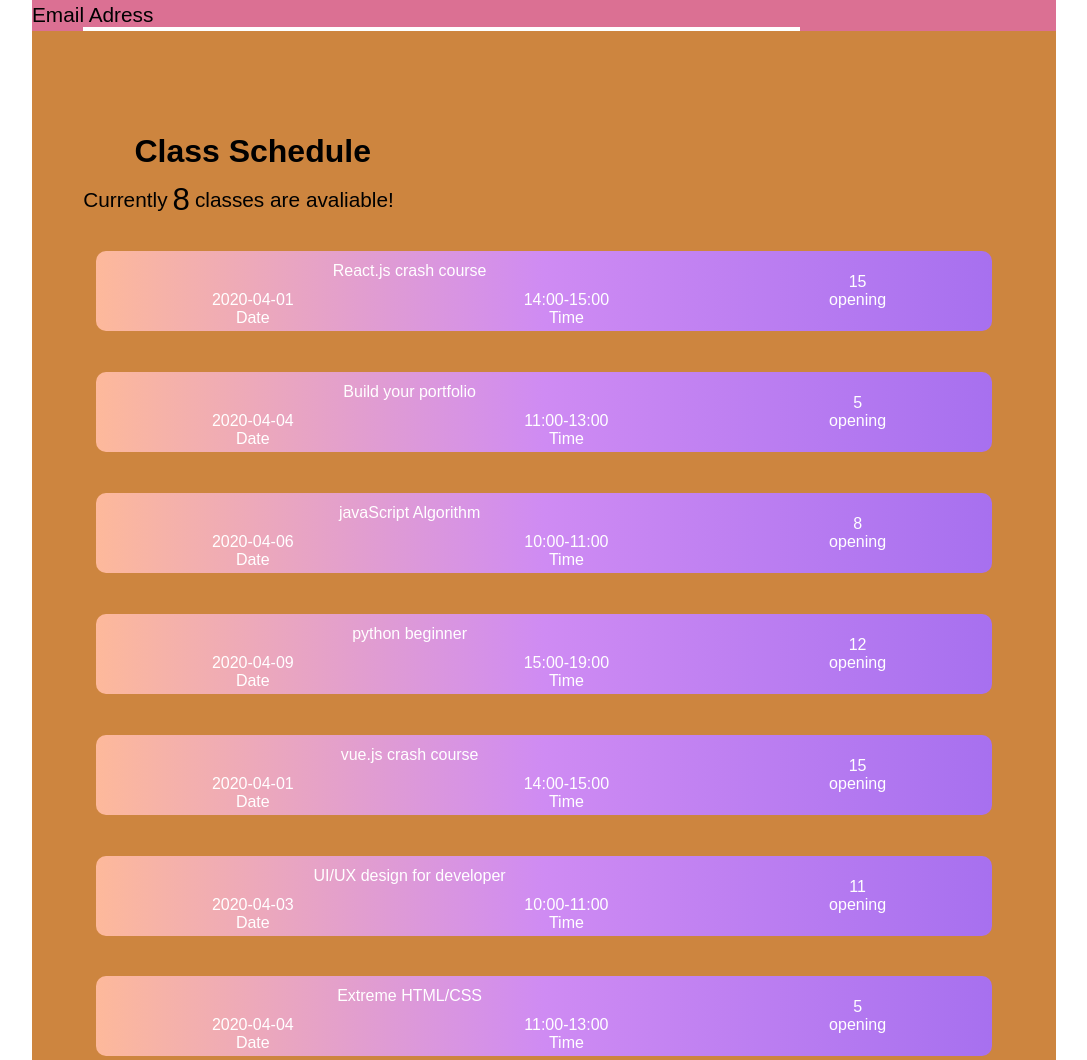
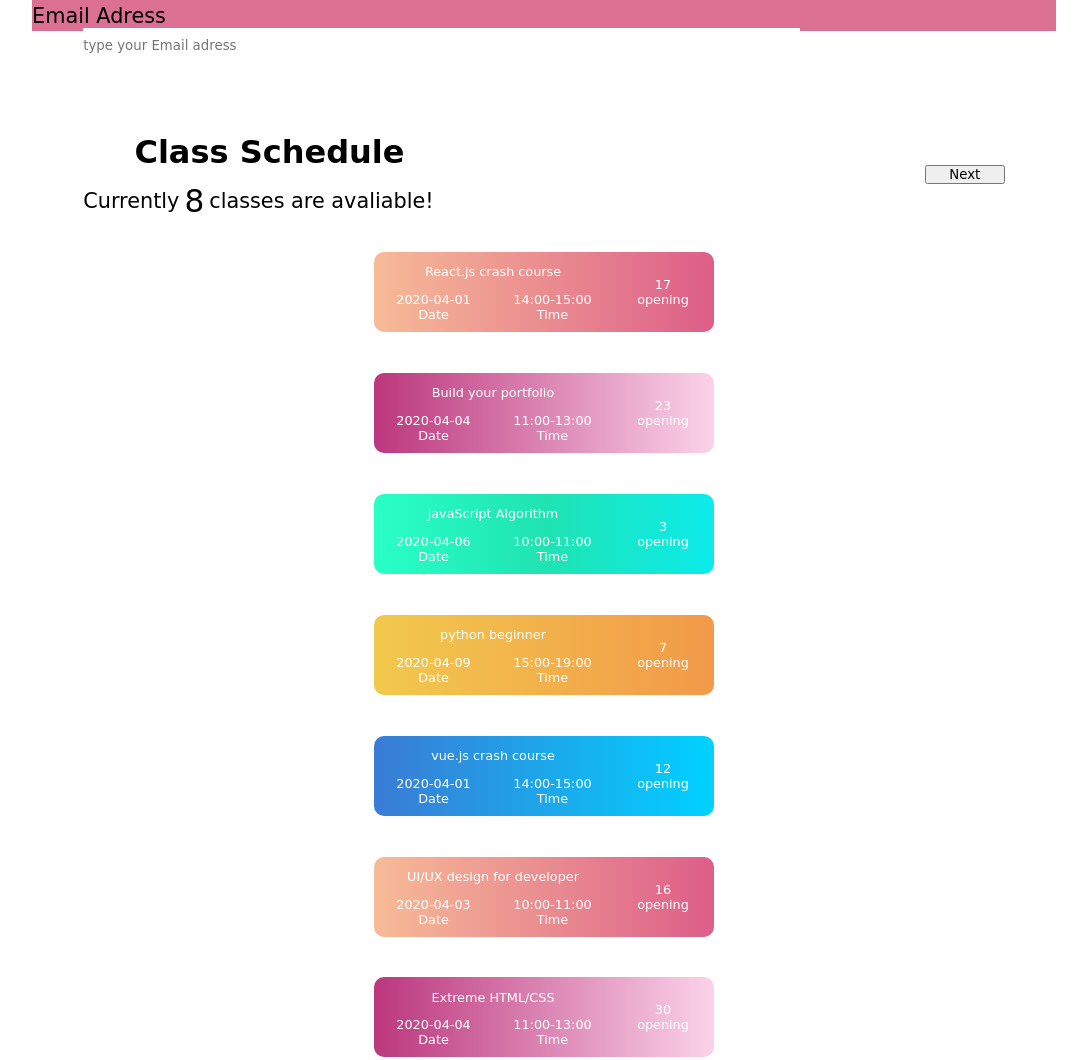
Before and after one commit to Queenshiba/signUpClass, a plain HTML site: page dist/index.html in a window 1280 px wide. Shown: the part 1569-2629 px from the top of the page, without its empty margins (96-1183 px from the left). Drawn offline with Linux system fonts and the light colour scheme; a web font is replaced by a local one.

Commit message:
figured colors on classed

```diff
--- a/dist/index.html
+++ b/dist/index.html
@@ -5,6 +5,7 @@
     <meta charset="UTF-8">
     <meta name="viewport" content="width=device-width, initial-scale=1.0">
     <link rel="stylesheet" href="style.css">
+    <link href="https://fonts.googleapis.com/css2?family=Baloo+Thambi+2&display=swap" rel="stylesheet">
     <title>signUpClass</title>
 </head>
 
@@ -14,7 +15,7 @@
             <p>
                 Welcome to
             </p>
-            <h1>Sing Up Class</h1>
+            <h1>Sign Up Class</h1>
             <button id="btn-startSignUp" onclick="startSignUp()">Start to sign up</button>
         </div>
 
@@ -36,7 +37,7 @@
             </div>
 
 
-                <button id="basicInfo-btn" onclick="SaveBasicInfo()" type="submit">Next</button>
+            <button class="btn" id="basicInfo-btn" onclick="SaveBasicInfo()" type="submit">Next</button>
 
         </div>
 
@@ -47,25 +48,25 @@
                 <!-- append class schedule -->
             </div>
 
-            <button onclick="SaveSelectDateInfo()" type="submit">next</button>
+            <button class="btn" onclick="SaveSelectDateInfo()" type="submit">next</button>
 
         </div>
 
         <div class="confirmInfo" id="confirmInfo">
             <h2>Confirmation</h2>
             <p class="subTitles">Name</p>
-            <div id="confirmName"></div>
+            <div class="confirmContent" id="confirmName"></div>
 
             <p class="subTitles">BOD</p>
-            <div id="confirmDob"></div>
+            <div class="confirmContent" id="confirmDob"></div>
 
             <p class="subTitles">Email adress</p>
-            <div id="confirmEmail"></div>
+            <div class="confirmContent" id="confirmEmail"></div>
 
             <p class="subTitles">Selected Class</p>
-            <div id="confirmSelectedClass"></div>
+            <div class="confirmContent" id="confirmSelectedClass"></div>
 
-            <button id="confirm-btn" type="submit">Confirm</button>
+            <button class="btn" id="confirm-btn" type="submit">Confirm</button>
 
         </div>
     </div>
--- a/dist/main.js
+++ b/dist/main.js
@@ -1,3 +1,4 @@
+// import { createBrotliCompress } from "zlib"
 
 
 
@@ -62,7 +63,8 @@ fetch("./schedule.json")
             const className = classSchedule[i].className;
             const classDate = classSchedule[i].date;
             const classTime = classSchedule[i].time;
-            const classCapacity = classSchedule[i].capacity;
+            let classCapacity = classSchedule[i].capacity;
+
 
             // append schedule data to divs
             // eventBox contains eventBox-left,eventBox-right
@@ -169,6 +171,21 @@ fetch("./schedule.json")
             })
 
 
+
+            if (classCapacity < 4) {
+                createDivForEventBox.classList.add("lessThanFive");
+            } else if (classCapacity >= 5 && classCapacity < 9) {
+                createDivForEventBox.classList.add("fiveToTen");
+            } else if (classCapacity >= 10 && classCapacity < 14) {
+                createDivForEventBox.classList.add("TenToFif");
+            } else if (classCapacity >= 15 && classCapacity < 20) {
+                createDivForEventBox.classList.add("fifToTwen");
+            } else if (classCapacity >= 20) {
+                createDivForEventBox.classList.add("moreThan20");
+            }
+
+
+
         }
             // append a number for avaliable classed
             let openingClassNum = document.getElementById('openingClassNum')
@@ -176,6 +193,7 @@ fetch("./schedule.json")
             const openingClassNumText = document.createTextNode(classSchedule.length)
             createPForOpeningClassNum.appendChild(openingClassNumText)
             openingClassNum.appendChild(createPForOpeningClassNum)
+
 
 
 
--- a/dist/schedule.json
+++ b/dist/schedule.json
@@ -4,44 +4,44 @@
             "className": "React.js crash course",
             "date": "2020-04-01",
             "time": "14:00-15:00",
-            "capacity": 15
+            "capacity": 17
         },
 
         {
             "className": "Build your portfolio",
             "date": "2020-04-04",
             "time": "11:00-13:00",
-            "capacity": 5
+            "capacity": 23
         },
         {
             "className": "javaScript Algorithm",
             "date": "2020-04-06",
             "time": "10:00-11:00",
-            "capacity": 8
+            "capacity": 3
         },
         {
             "className": "python beginner",
             "date": "2020-04-09",
             "time": "15:00-19:00",
-            "capacity": 12
+            "capacity": 7
         },
         {
             "className": "vue.js crash course",
             "date": "2020-04-01",
             "time": "14:00-15:00",
-            "capacity": 15
+            "capacity": 12
         },
         {
             "className": "UI/UX design for developer",
             "date": "2020-04-03",
             "time": "10:00-11:00",
-            "capacity": 11
+            "capacity": 16
         },
         {
             "className": "Extreme HTML/CSS",
             "date": "2020-04-04",
             "time": "11:00-13:00",
-            "capacity": 5
+            "capacity": 30
         },
         {
             "className": "master database",
--- a/dist/style.css
+++ b/dist/style.css
@@ -1,7 +1,7 @@
 * {
     padding: 0;
     margin: 0;
-    font-family: sans-serif;
+    font-family: 'Baloo Thambi 2', cursive;
 }
 
 .container {
@@ -17,6 +17,32 @@
     align-items: center;
     justify-content: center;
     height: 100vh;
+}
+
+#btn-startSignUp {
+    background: #f2709c;
+    /* fallback for old browsers */
+    background: -webkit-linear-gradient(to right, #ff9472, #f2709c);
+    /* Chrome 10-25, Safari 5.1-6 */
+    background: linear-gradient(to right, #ff9472, #f2709c);
+    /* W3C, IE 10+/ Edge, Firefox 16+, Chrome 26+, Opera 12+, Safari 7+ */
+    border: none;
+    border-radius: 25px;
+    width: 170px;
+    height: 50px;
+    color: white;
+    font-size: 1.1em;
+}
+
+#btn-startSignUp:hover {
+    background: #f2709bc4;
+}
+
+.btn {
+    width: 80px;
+    height: 40px;
+    margin-left: auto;
+    margin-right: 5%;
 }
 
 /* basic info */
@@ -74,7 +100,6 @@ h2 {
 
 .selectEvent-contaier {
     height: auto;
-    background: peru;
     width: 80%;
 }
 
@@ -86,17 +111,59 @@ h2 {
 }
 
 #eventBox {
-    background: #A770EF;  /* fallback for old browsers */
-    background: -webkit-linear-gradient(to right, #FDB99B, #CF8BF3, #A770EF);  /* Chrome 10-25, Safari 5.1-6 */
-    background: linear-gradient(to right, #FDB99B, #CF8BF3, #A770EF); /* W3C, IE 10+/ Edge, Firefox 16+, Chrome 26+, Opera 12+, Safari 7+ */
-
+    font-size: 0.8em;
     color: white;
     border-radius: 10px;
     display: flex;
-    width: 70vw;
+    width: 340px;
     height: 80px;
     justify-content: center;
     margin: 2%;
+}
+
+.lessThanFive {
+    background: #0cebeb;
+    /* fallback for old browsers */
+    background: -webkit-linear-gradient(to right, #29ffc6, #20e3b2, #0cebeb);
+    /* Chrome 10-25, Safari 5.1-6 */
+    background: linear-gradient(to right, #29ffc6, #20e3b2, #0cebeb);
+    /* W3C, IE 10+/ Edge, Firefox 16+, Chrome 26+, Opera 12+, Safari 7+ */
+}
+
+.fiveToTen {
+    background: #F2994A;
+    /* fallback for old browsers */
+    background: -webkit-linear-gradient(to right, #F2C94C, #F2994A);
+    /* Chrome 10-25, Safari 5.1-6 */
+    background: linear-gradient(to right, #F2C94C, #F2994A);
+    /* W3C, IE 10+/ Edge, Firefox 16+, Chrome 26+, Opera 12+, Safari 7+ */
+}
+
+.TenToFif {
+    background: #00d2ff;
+    /* fallback for old browsers */
+    background: -webkit-linear-gradient(to right, #3a7bd5, #00d2ff);
+    /* Chrome 10-25, Safari 5.1-6 */
+    background: linear-gradient(to right, #3a7bd5, #00d2ff);
+    /* W3C, IE 10+/ Edge, Firefox 16+, Chrome 26+, Opera 12+, Safari 7+ */
+}
+
+.fifToTwen {
+    background: #DD5E89;
+    /* fallback for old browsers */
+    background: -webkit-linear-gradient(to right, #F7BB97, #DD5E89);
+    /* Chrome 10-25, Safari 5.1-6 */
+    background: linear-gradient(to right, #F7BB97, #DD5E89);
+    /* W3C, IE 10+/ Edge, Firefox 16+, Chrome 26+, Opera 12+, Safari 7+ */
+}
+
+.moreThan20 {
+    background: #FBD3E9;
+    /* fallback for old browsers */
+    background: -webkit-linear-gradient(to right, #BB377D, #FBD3E9);
+    /* Chrome 10-25, Safari 5.1-6 */
+    background: linear-gradient(to right, #BB377D, #FBD3E9);
+    /* W3C, IE 10+/ Edge, Firefox 16+, Chrome 26+, Opera 12+, Safari 7+ */
 }
 
 #eventDetail {
@@ -154,3 +221,10 @@ h2 {
 #confirm-btn {
     width: 100px;
 }
+.subTitles {
+    padding-left: 5%;
+    line-height: 50px;
+}
+.confirmContent {
+    padding-left: 5%;
+}
```
